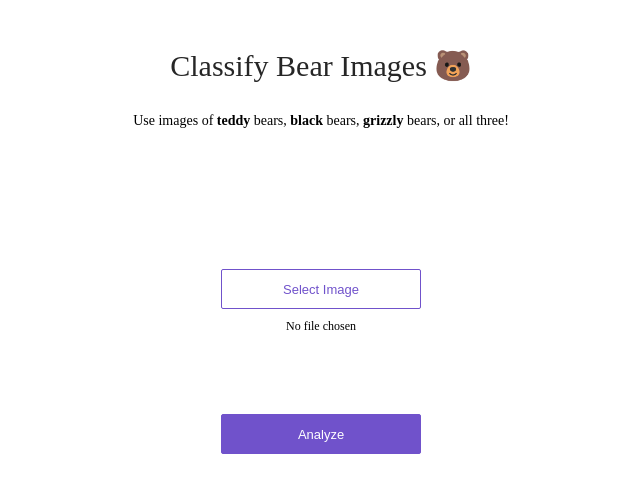
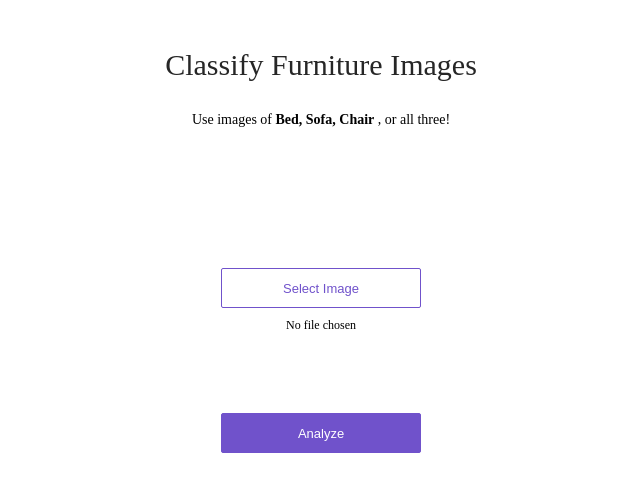
Before and after one commit to render-examples/fastai-v3, a plain HTML site: page app/view/index.html in a window 1280 px wide. Shown: the whole page, without its empty margins (319-959 px from the left). Drawn offline with Linux system fonts and the light colour scheme.

Commit message:
Update index.html

```diff
--- a/app/view/index.html
+++ b/app/view/index.html
@@ -7,9 +7,9 @@
 <body>
 <div>
   <div class='center'>
-    <div class='title'>Classify Bear Images 🐻</div>
+    <div class='title'>Classify Furniture Images</div>
     <p>
-      Use images of <strong>teddy</strong> bears, <strong>black</strong> bears, <strong>grizzly</strong> bears, or
+      Use images of <strong>Bed, Sofa, Chair</strong> , or
       all three!
     </p>
     <div class='content'>
```
